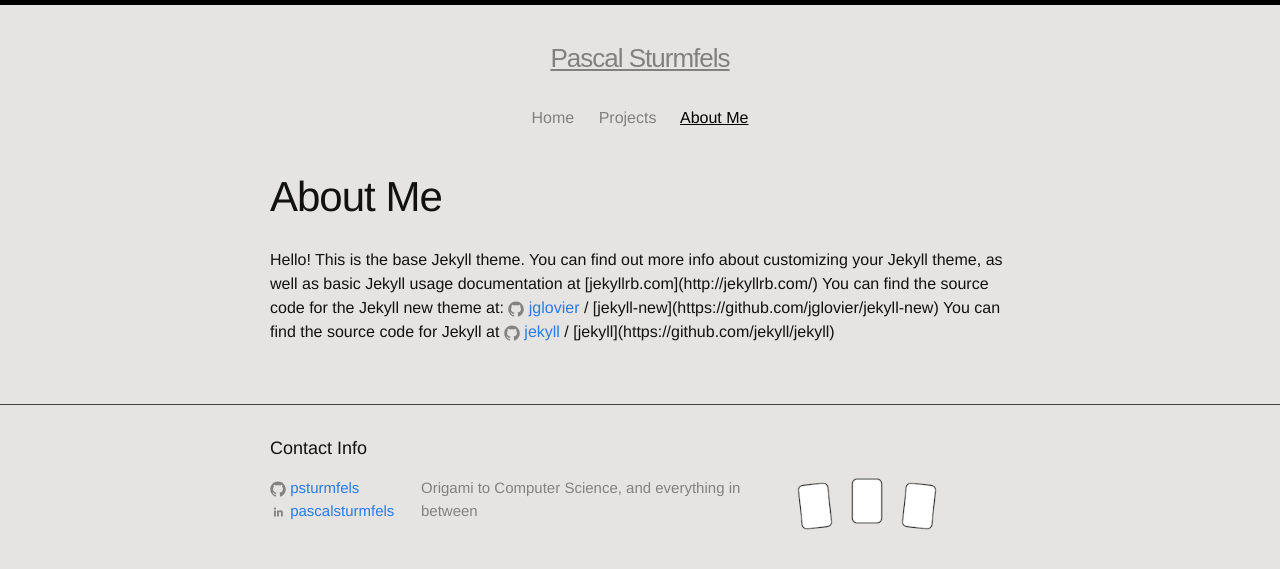
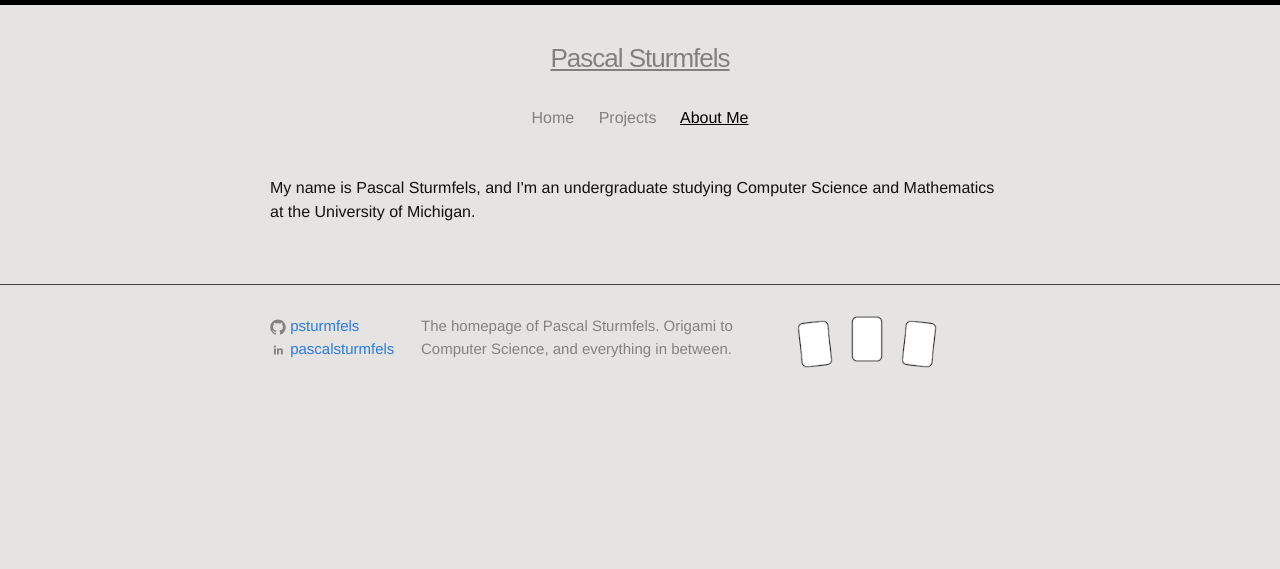
Before and after one commit to mohammadusamasaleem/mohammadusamasaleem, a Jekyll site: the page built from about/index.html, in a window 1280 px wide. Shown: the top 569 px of the page. Built offline with Jekyll 4.4.1, drawn with Linux system fonts in a browser that asks for light colours.

Commit message:
Removed default jekyll shenanigans

```diff
--- a/_config.yml
+++ b/_config.yml
@@ -11,7 +11,7 @@ email: your-email@domain.com
 github_username: psturmfels
 linkedin_username: pascalsturmfels
 description: > # this means to ignore newlines until "baseurl:"
-  Origami to Computer Science, and everything in between
+  The homepage of Pascal Sturmfels. Origami to Computer Science, and everything in between.
 url: "http://psturmfels.github.io" # the base hostname & protocol for your site
 
 keep_files: ['_images']
--- a/_includes/footer.html
+++ b/_includes/footer.html
@@ -1,9 +1,6 @@
 <footer class="site-footer">
 
   <div class="wrapper">
-
-    <h3 class="footer-heading">Contact Info</h3>
-
     <div class="footer-col-wrapper">
       <div class="footer-col footer-col-2">
         <ul class="social-media-list">
--- a/_layouts/page.html
+++ b/_layouts/page.html
@@ -3,9 +3,9 @@ layout: default
 ---
 <article class="post">
 
-  <header class="post-header">
+  <!--<header class="post-header">
     <h1 class="post-title">{{ page.title }}</h1>
-  </header>
+</header>-->
 
   <div class="post-content">
     {{ content }}
--- a/about/index.html
+++ b/about/index.html
@@ -4,14 +4,5 @@
 permalink: /about/
 ---
 
-Hello!
-
-This is the base Jekyll theme. You can find out more info about customizing your Jekyll theme, as well as basic Jekyll usage documentation at [jekyllrb.com](http://jekyllrb.com/)
-
-You can find the source code for the Jekyll new theme at:
-{% include icon-github.html username="jglovier" %} /
-[jekyll-new](https://github.com/jglovier/jekyll-new)
-
-You can find the source code for Jekyll at
-{% include icon-github.html username="jekyll" %} /
-[jekyll](https://github.com/jekyll/jekyll)
+My name is Pascal Sturmfels, and I'm an undergraduate studying Computer Science
+and Mathematics at the University of Michigan.
--- a/index.html
+++ b/index.html
@@ -3,8 +3,9 @@ layout: default
 ---
 
 <div class="home">
+    <!--
+    <h1 class="page-heading">Posts</h1>
 
-  <h1 class="page-heading">Posts</h1>
 
     <ul class="post-list">
     {% for post in site.posts %}
@@ -19,5 +20,6 @@ layout: default
 </ul>
 
 <p class="rss-subscribe">subscribe <a href="{{ "/feed.xml" | prepend: site.baseurl }}">via RSS</a></p>
+-->
 
 </div>
```
Lines whose indentation alone changed are shown as unchanged.
